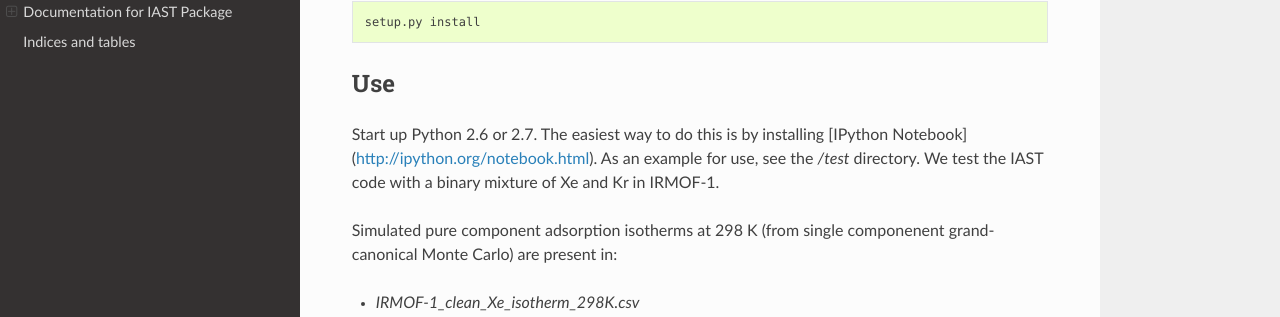
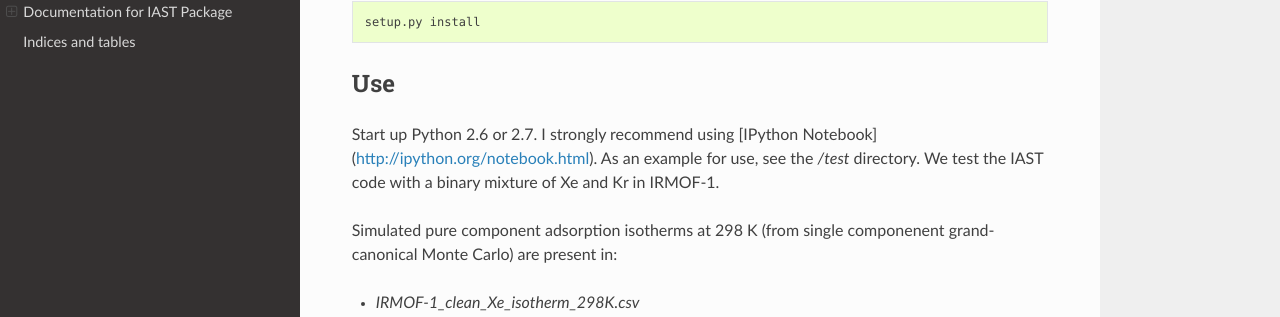
Before and after one commit to CorySimon/pyIAST, a Sphinx documentation site: the page built from docs/index.rst, in a window 1280 px wide and 900 px high, scrolled down 509 px. Shown: the part 133-450 px from the top of the window. Built offline with Sphinx 7.4.7 and the Read the Docs theme 2.0.0, drawn with Linux system fonts in a browser that asks for light colours.

Commit message:
ipython noteook suggestion

```diff
--- a/docs/index.rst
+++ b/docs/index.rst
@@ -34,7 +34,7 @@ If on Windows, run from a command prompt (Start --> Accessories):
 Use
 ===
 
-Start up Python 2.6 or 2.7. The easiest way to do this is by installing [IPython Notebook](http://ipython.org/notebook.html). As an example for use, see the `/test` directory. We test the IAST code with a binary mixture of Xe and Kr in IRMOF-1.
+Start up Python 2.6 or 2.7. I strongly recommend using [IPython Notebook](http://ipython.org/notebook.html). As an example for use, see the `/test` directory. We test the IAST code with a binary mixture of Xe and Kr in IRMOF-1.
 
 Simulated pure component adsorption isotherms at 298 K (from single componenent grand-canonical Monte Carlo) are present in:
 
```
